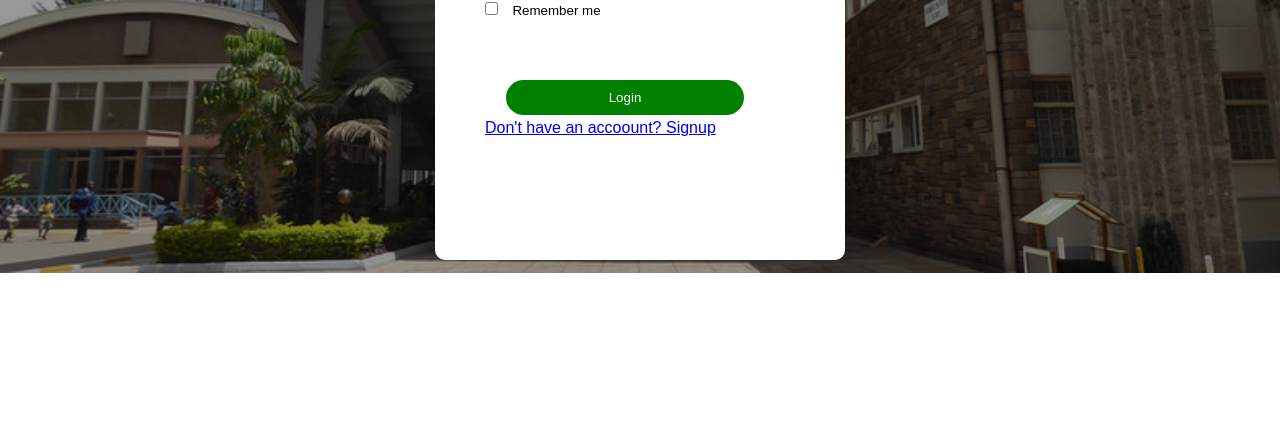
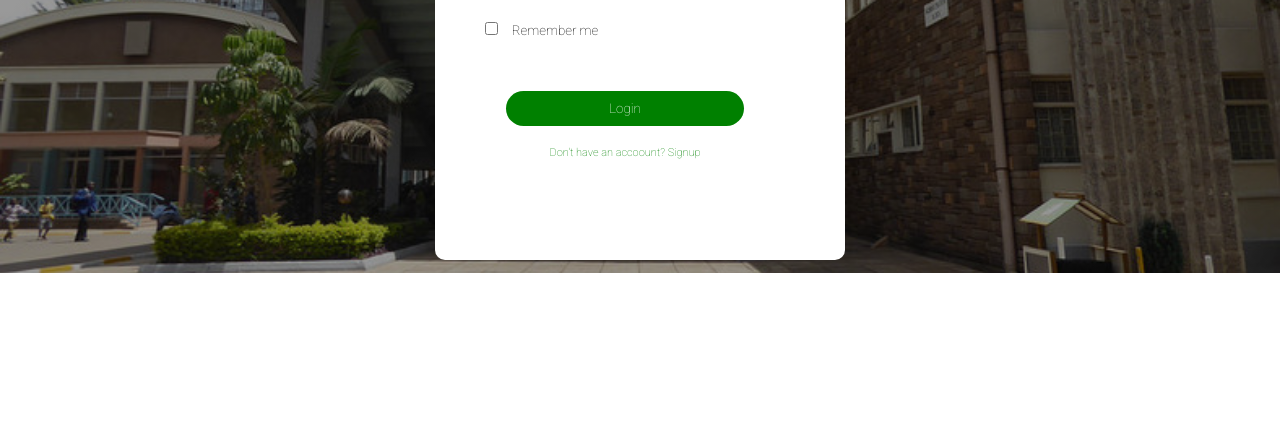
Before and after one commit to AxleBee/Attachment, a Django app: template backend/templates/app/login.html in a window 1280 px wide. Shown: the part 377-800 px from the top of the page. Run offline with Django 3.2, Linux system fonts and the light colour scheme; the template is opened without the code that fills it, so the values that code supplies are empty; some libraries are stand-ins or nearby versions.

Commit message:
Styles the login and registeration forms

```diff
--- a/backend/app/static/css/style.css
+++ b/backend/app/static/css/style.css
@@ -1,8 +1,9 @@
+@import url('https://fonts.googleapis.com/css2?family=Roboto:wght@100&display=swap');
 * {
-
+  font-family: 'Roboto', sans-serif;
   margin: 0;
   padding: 0;
-  font-family: sans-serif;
+  font-family: 'Roboto', sans-serif;
 }
 .helptext {
   display: none;
@@ -57,7 +58,7 @@
 }
 
 h1 {
-  margin: 60px auto;
+  margin-top: 17px;
   padding: 0 0 20px;
   text-align: center;
   font-size: 12px;
@@ -94,7 +95,7 @@ h1 {
   outline: none;
   color: #fff;
   border-radius: 20px;
-  margin-top: 35px;
+  margin-top: 26px;
   margin-bottom: 4px;
 }
 
@@ -117,6 +118,7 @@ span {
 
 #login {
   left: 50px;
+  margin-top: 20px;
 }
 #signup {
   left: 450px;
@@ -124,7 +126,14 @@ span {
 
 
 #logo{
-  margin-top: 15px;
+  display: block;
+  margin-left: auto;
+  margin-right: auto;
+  margin-top: 17px;
+  width: 31%
+}
+
+#logoLogin{
   display: block;
   margin-left: auto;
   margin-right: auto;
@@ -134,12 +143,24 @@ span {
 #toLogin{
 
   text-decoration: none;
-  font-size: 10px;
+  font-size: 10.6px;
   text-align: center;
   display: block;
   margin-left: auto;
   margin-right: auto;
   margin-top: 15px;
   width: 55%;
-  color: green;
+  color: green
 }
+
+#toRegister{
+  text-decoration: none;
+  font-size: 11px;
+  text-align: center;
+  display: block;
+  margin-left: auto;
+  margin-right: auto;
+  margin-top: 20px;
+  width: 55%;
+  color: green
+}
```
